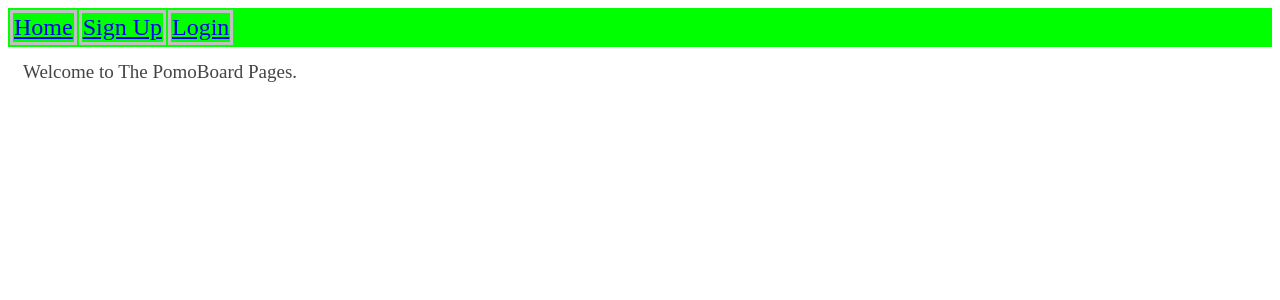
After one commit to yassu/PomoBoard, a CodeIgniter app: page /database/index.php/pomoboard/index in a window 1280 px wide. The commit adds this page. Shown: the top 300 px of the page. Run offline with CodeIgniter, Linux system fonts and the light colour scheme; data that the repository does not hold is empty.

Commit message:
taskboard => pomoboard

````diff
--- a/Readme.markdown
+++ b/Readme.markdown
@@ -9,7 +9,7 @@ $ plugin install vagrant-vbguest
 最初にvagrant upした直後にデータを設定するために
 
 ```
-$ mysql -uroot -ppassword taskboard < /vagrant/vagrant_resources/set_schema.sql
+$ mysql -uroot -ppassword pomoboard < /vagrant/vagrant_resources/set_schema.sql
 ```
 
 を実行すること.
--- a/codeigniter/application/config/database.php
+++ b/codeigniter/application/config/database.php
@@ -78,7 +78,7 @@ $db['default'] = array(
 	'hostname' => 'localhost',
 	'username' => 'root',
 	'password' => 'password',
-	'database' => 'taskboard',
+	'database' => 'pomoboard',
 	'dbdriver' => 'mysqli',
 	'dbprefix' => '',
 	'pconnect' => TRUE,
--- a/codeigniter/application/config/routes.php
+++ b/codeigniter/application/config/routes.php
@@ -49,6 +49,6 @@ defined('BASEPATH') OR exit('No direct script access allowed');
 | Examples:	my-controller/index	-> my_controller/index
 |		my-controller/my-method	-> my_controller/my_method
 */
-$route['default_controller'] = 'taskboard';
+$route['default_controller'] = 'pomoboard';
 $route['404_override'] = '';
 $route['translate_uri_dashes'] = FALSE;
--- a/codeigniter/application/controllers/TaskBoard.php
+++ b/codeigniter/application/controllers/PomoBoard.php
@@ -1,15 +1,15 @@
 <?php
-class TaskBoard extends CI_Controller {
+class PomoBoard extends CI_Controller {
 
         public function index()
         {
                 $this->load->helper('url');
                 $this->load->model('MY_User', 'User');
 
-                $header_data['page_title'] = 'Home | TaskBoard';
+                $header_data['page_title'] = 'Home | PomoBoard';
 
                 $this->load->view('statics/header', $header_data);
-                $this->load->view('taskboard');
+                $this->load->view('pomoboard');
                 $this->load->view('statics/footer');
         }
 }
--- a/codeigniter/application/controllers/Task.php
+++ b/codeigniter/application/controllers/Task.php
@@ -8,7 +8,7 @@ class Task extends CI_Controller {
                 $this->load->model('MY_User', 'User');
                 $this->load->model('MY_Task', 'Task');
 
-                $header_data['page_title'] = 'Explore | TaskBoard';
+                $header_data['page_title'] = 'Explore | PomoBoard';
 
                 $data['list'] = array_key_exists('title', $_POST)?
                         $this->Task->get_list($this->User->logined(), $_POST['title'], $_POST['memo'], $_POST['keyword']): array();
@@ -30,7 +30,7 @@ class Task extends CI_Controller {
 
                 if ($this->form_validation->run() == False)
                 {
-                        $header_data['page_title'] = 'Create | TaskBoard';
+                        $header_data['page_title'] = 'Create | PomoBoard';
 
                         $this->load->view('statics/header', $header_data);
                         $this->load->view('task/create');
@@ -40,7 +40,7 @@ class Task extends CI_Controller {
                 {
                         $this->load->model('MY_Task', 'Task');
 
-                        $header_data['page_title'] = 'Create | TaskBoard';
+                        $header_data['page_title'] = 'Create | PomoBoard';
 
                         $user_id = $this->User->logined();
                         $title = $_POST['task_title'];
--- /dev/null
+++ b/codeigniter/application/views/PomoBoard.php
@@ -0,0 +1,3 @@
+<h1>
+	Welcome to The PomoBoard Pages.
+</h1>
--- a/codeigniter/application/views/TaskBoard.php
+++ /dev/null
@@ -1,3 +0,0 @@
-<h1>
-	Welcome to The TaskBoard Pages.
-</h1>
--- a/codeigniter/application/views/statics/header.php
+++ b/codeigniter/application/views/statics/header.php
@@ -1,6 +1,6 @@
 <html>
 <head>
-	<title><?php echo isset($page_title)? $page_title: "TaskBoard"; ?></title>
+	<title><?php echo isset($page_title)? $page_title: "task board"; ?></title>
 	<style type="text/css">
 		h1 {
 			color: #444;
````
Also changed, not shown: codeigniter/application/controllers/User.php (+5 -5 lines), 1 other file.
